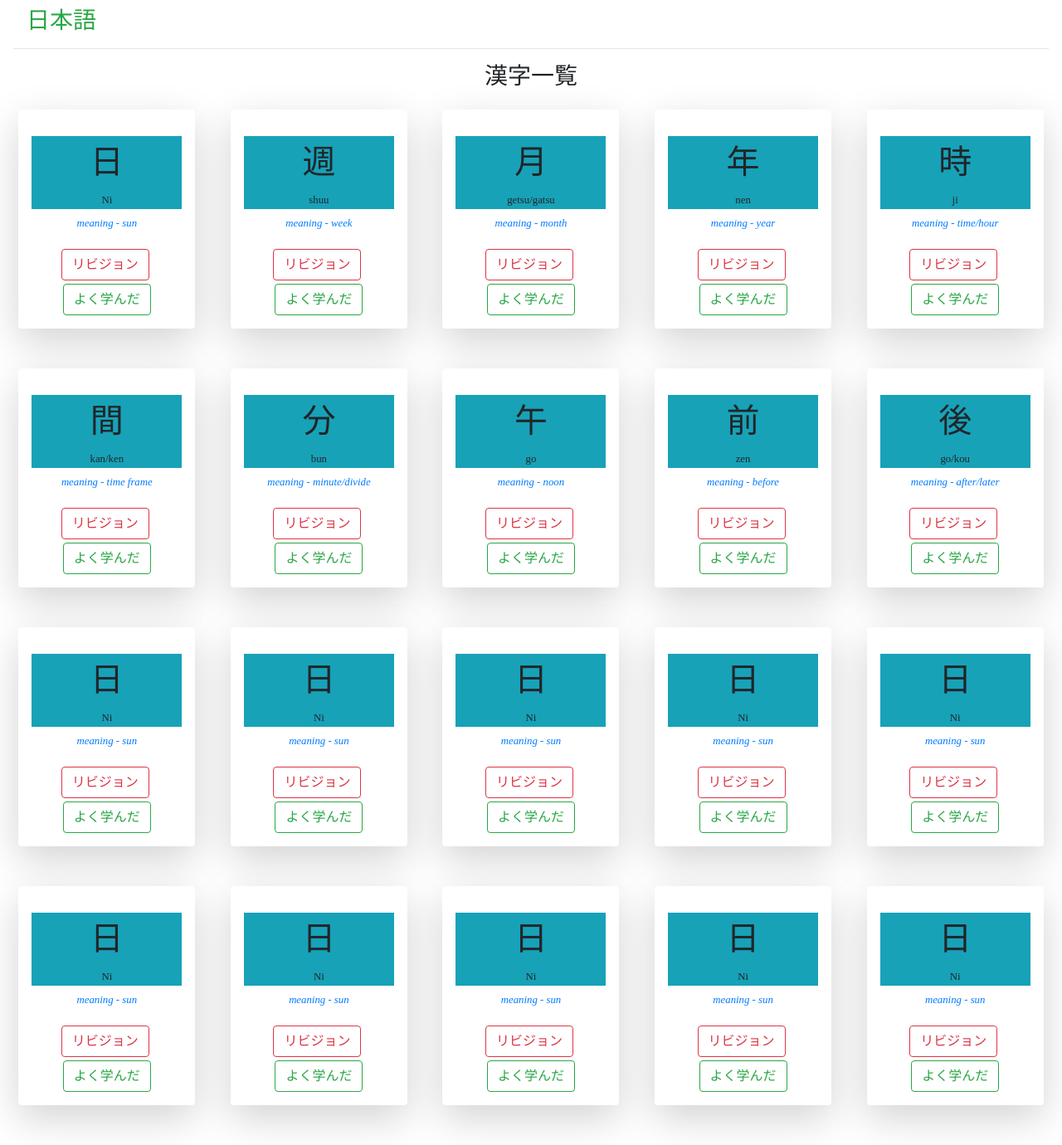
After one commit to pandeyroshan/Learn-Japanese, a Django app: page /kanji/ in a window 1280 px wide. The commit adds this page. Shown: the whole page at 83% size. Run offline with Django 3.2, Linux system fonts and the light colour scheme; some libraries are stand-ins or nearby versions.

Commit message:
漢字一覧ページを追加

```diff
--- a/Nihon/urls.py
+++ b/Nihon/urls.py
@@ -4,5 +4,6 @@ from myapp import views
 
 urlpatterns = [
     path('admin/', admin.site.urls),
-    path('',views.index,name='index')
+    path('',views.index,name='index'),
+    path('kanji/',views.kanji,name='kanji')
 ]
--- a/myapp/templates/myapp/index.html
+++ b/myapp/templates/myapp/index.html
@@ -23,14 +23,14 @@
 
             <div class="container-fluid shadow-lg p-3 mb-5 bg-white rounded col-xl-5 col-md-6">
                 <p class="text-center bg-warning mt-3 mb-3 p-3 rounded"> 会話の日本語 </p>
-                <p class="text-center bg-danger mt-3 mb-3 p-3 rounded"> 漢字 </p>
+                <a href="/kanji" style="text-decoration: none; color: #000;"><p class="text-center bg-danger mt-3 mb-3 p-3 rounded"> 漢字 </p></a>
                 <p class="text-center bg-warning mt-3 mb-3 p-3 rounded"> 学習リソース </p>
                 <p class="text-center bg-danger mt-3 mb-3 p-3 rounded"> ソング </p>
                 <br>
                 <hr>
                 <br>
-                <a href="#" style="text-decoration: none;"><p class="text-center bg-info mt-3 mb-3 p-3 rounded">練習 会話</p></a>
-                <a href="#" style="text-decoration: none;"><p class="text-center bg-info mt-3 mb-3 p-3 rounded">練習 漢字</p></a>
+                <a href="#" style="text-decoration: none; color: #000;"><p class="text-center bg-info mt-3 mb-3 p-3 rounded">練習 会話</p></a>
+                <a href="#" style="text-decoration: none; color: #000;"><p class="text-center bg-info mt-3 mb-3 p-3 rounded">練習 漢字</p></a>
             </div>
         </div>
 
--- /dev/null
+++ b/myapp/templates/myapp/kanji.html
@@ -0,0 +1,223 @@
+{%load static%}
+<!DOCTYPE html>
+<html translate="no">
+    <head>
+        <title>日本語 漢字</title>
+        <meta name="google" content="notranslate">
+        <meta name="viewport" content="width=device-width, initial-scale=1">
+        <link rel="stylesheet" href="https://stackpath.bootstrapcdn.com/bootstrap/4.5.0/css/bootstrap.min.css" integrity="sha384-9aIt2nRpC12Uk9gS9baDl411NQApFmC26EwAOH8WgZl5MYYxFfc+NcPb1dKGj7Sk" crossorigin="anonymous">
+        <link href="https://fonts.googleapis.com/css2?family=Noto+Serif+JP:wght@900&display=swap" rel="stylesheet">
+    </head>
+    <body class="ml-3 mr-3" style="font-family: 'Noto Serif JP', serif;">
+        <h3 class="text-success text-left font-weight-light mt-2 ml-3">日本語</h3>
+
+        <hr>
+        <h3 class="text-center mt-2 font-weight-light pb-3">漢字一覧</h3>
+        <div class="row justify-content-center">
+
+            <div class="container-fluid shadow-lg p-3 mb-5 bg-white rounded col-xl-2 col-md-3">
+                <h1 class="text-center bg-info mt-3 p-2" style="margin: 0;">日</h1>
+                <p class="text-center bg-info mb-1"><small>Ni</small></p>
+                <p class="text-center text-primary"><small><em>meaning - sun</em></small></p>
+                <div class="row justify-content-center">
+                    <button class="btn btn-outline-danger mt-1 mr-1">リビジョン</button>
+                    <button class="btn btn-outline-success mt-1">よく学んだ</button>
+                </div>
+            </div>
+            <div class="container-fluid shadow-lg p-3 mb-5 bg-white rounded col-xl-2 col-md-3">
+                <h1 class="text-center bg-info mt-3 p-2" style="margin: 0;">週</h1>
+                <p class="text-center bg-info mb-1"><small>shuu</small></p>
+                <p class="text-center text-primary"><small><em>meaning - week</em></small></p>
+                <div class="row justify-content-center">
+                    <button class="btn btn-outline-danger mt-1 mr-1">リビジョン</button>
+                    <button class="btn btn-outline-success mt-1">よく学んだ</button>
+                </div>
+            </div>
+            <div class="container-fluid shadow-lg p-3 mb-5 bg-white rounded col-xl-2 col-md-3">
+                <h1 class="text-center bg-info mt-3 p-2" style="margin: 0;">月</h1>
+                <p class="text-center bg-info mb-1"><small>getsu/gatsu</small></p>
+                <p class="text-center text-primary"><small><em>meaning - month</em></small></p>
+                <div class="row justify-content-center">
+                    <button class="btn btn-outline-danger mt-1 mr-1">リビジョン</button>
+                    <button class="btn btn-outline-success mt-1">よく学んだ</button>
+                </div>
+            </div>
+            <div class="container-fluid shadow-lg p-3 mb-5 bg-white rounded col-xl-2 col-md-3">
+                <h1 class="text-center bg-info mt-3 p-2" style="margin: 0;">年</h1>
+                <p class="text-center bg-info mb-1"><small>nen</small></p>
+                <p class="text-center text-primary"><small><em>meaning - year</em></small></p>
+                <div class="row justify-content-center">
+                    <button class="btn btn-outline-danger mt-1 mr-1">リビジョン</button>
+                    <button class="btn btn-outline-success mt-1">よく学んだ</button>
+                </div>
+            </div>
+            <div class="container-fluid shadow-lg p-3 mb-5 bg-white rounded col-xl-2 col-md-3">
+                <h1 class="text-center bg-info mt-3 p-2" style="margin: 0;">時</h1>
+                <p class="text-center bg-info mb-1"><small>ji</small></p>
+                <p class="text-center text-primary"><small><em>meaning - time/hour</em></small></p>
+                <div class="row justify-content-center">
+                    <button class="btn btn-outline-danger mt-1 mr-1">リビジョン</button>
+                    <button class="btn btn-outline-success mt-1">よく学んだ</button>
+                </div>
+            </div>
+
+        </div>
+
+
+        <div class="row justify-content-center">
+
+            <div class="container-fluid shadow-lg p-3 mb-5 bg-white rounded col-xl-2 col-md-3">
+                <h1 class="text-center bg-info mt-3 p-2" style="margin: 0;">間</h1>
+                <p class="text-center bg-info mb-1"><small>kan/ken</small></p>
+                <p class="text-center text-primary"><small><em>meaning - time frame</em></small></p>
+                <div class="row justify-content-center">
+                    <button class="btn btn-outline-danger mt-1 mr-1">リビジョン</button>
+                    <button class="btn btn-outline-success mt-1">よく学んだ</button>
+                </div>
+            </div>
+            <div class="container-fluid shadow-lg p-3 mb-5 bg-white rounded col-xl-2 col-md-3">
+                <h1 class="text-center bg-info mt-3 p-2" style="margin: 0;">分</h1>
+                <p class="text-center bg-info mb-1"><small>bun</small></p>
+                <p class="text-center text-primary"><small><em>meaning - minute/divide</em></small></p>
+                <div class="row justify-content-center">
+                    <button class="btn btn-outline-danger mt-1 mr-1">リビジョン</button>
+                    <button class="btn btn-outline-success mt-1">よく学んだ</button>
+                </div>
+            </div>
+            <div class="container-fluid shadow-lg p-3 mb-5 bg-white rounded col-xl-2 col-md-3">
+                <h1 class="text-center bg-info mt-3 p-2" style="margin: 0;">午</h1>
+                <p class="text-center bg-info mb-1"><small>go</small></p>
+                <p class="text-center text-primary"><small><em>meaning - noon</em></small></p>
+                <div class="row justify-content-center">
+                    <button class="btn btn-outline-danger mt-1 mr-1">リビジョン</button>
+                    <button class="btn btn-outline-success mt-1">よく学んだ</button>
+                </div>
+            </div>
+            <div class="container-fluid shadow-lg p-3 mb-5 bg-white rounded col-xl-2 col-md-3">
+                <h1 class="text-center bg-info mt-3 p-2" style="margin: 0;">前</h1>
+                <p class="text-center bg-info mb-1"><small>zen</small></p>
+                <p class="text-center text-primary"><small><em>meaning - before</em></small></p>
+                <div class="row justify-content-center">
+                    <button class="btn btn-outline-danger mt-1 mr-1">リビジョン</button>
+                    <button class="btn btn-outline-success mt-1">よく学んだ</button>
+                </div>
+            </div>
+            <div class="container-fluid shadow-lg p-3 mb-5 bg-white rounded col-xl-2 col-md-3">
+                <h1 class="text-center bg-info mt-3 p-2" style="margin: 0;">後</h1>
+                <p class="text-center bg-info mb-1"><small>go/kou</small></p>
+                <p class="text-center text-primary"><small><em>meaning - after/later</em></small></p>
+                <div class="row justify-content-center">
+                    <button class="btn btn-outline-danger mt-1 mr-1">リビジョン</button>
+                    <button class="btn btn-outline-success mt-1">よく学んだ</button>
+                </div>
+            </div>
+
+        </div>
+
+
+        <div class="row justify-content-center">
+
+            <div class="container-fluid shadow-lg p-3 mb-5 bg-white rounded col-xl-2 col-md-3">
+                <h1 class="text-center bg-info mt-3 p-2" style="margin: 0;">日</h1>
+                <p class="text-center bg-info mb-1"><small>Ni</small></p>
+                <p class="text-center text-primary"><small><em>meaning - sun</em></small></p>
+                <div class="row justify-content-center">
+                    <button class="btn btn-outline-danger mt-1 mr-1">リビジョン</button>
+                    <button class="btn btn-outline-success mt-1">よく学んだ</button>
+                </div>
+            </div>
+            <div class="container-fluid shadow-lg p-3 mb-5 bg-white rounded col-xl-2 col-md-3">
+                <h1 class="text-center bg-info mt-3 p-2" style="margin: 0;">日</h1>
+                <p class="text-center bg-info mb-1"><small>Ni</small></p>
+                <p class="text-center text-primary"><small><em>meaning - sun</em></small></p>
+                <div class="row justify-content-center">
+                    <button class="btn btn-outline-danger mt-1 mr-1">リビジョン</button>
+                    <button class="btn btn-outline-success mt-1">よく学んだ</button>
+                </div>
+            </div>
+            <div class="container-fluid shadow-lg p-3 mb-5 bg-white rounded col-xl-2 col-md-3">
+                <h1 class="text-center bg-info mt-3 p-2" style="margin: 0;">日</h1>
+                <p class="text-center bg-info mb-1"><small>Ni</small></p>
+                <p class="text-center text-primary"><small><em>meaning - sun</em></small></p>
+                <div class="row justify-content-center">
+                    <button class="btn btn-outline-danger mt-1 mr-1">リビジョン</button>
+                    <button class="btn btn-outline-success mt-1">よく学んだ</button>
+                </div>
+            </div>
+            <div class="container-fluid shadow-lg p-3 mb-5 bg-white rounded col-xl-2 col-md-3">
+                <h1 class="text-center bg-info mt-3 p-2" style="margin: 0;">日</h1>
+                <p class="text-center bg-info mb-1"><small>Ni</small></p>
+                <p class="text-center text-primary"><small><em>meaning - sun</em></small></p>
+                <div class="row justify-content-center">
+                    <button class="btn btn-outline-danger mt-1 mr-1">リビジョン</button>
+                    <button class="btn btn-outline-success mt-1">よく学んだ</button>
+                </div>
+            </div>
+            <div class="container-fluid shadow-lg p-3 mb-5 bg-white rounded col-xl-2 col-md-3">
+                <h1 class="text-center bg-info mt-3 p-2" style="margin: 0;">日</h1>
+                <p class="text-center bg-info mb-1"><small>Ni</small></p>
+                <p class="text-center text-primary"><small><em>meaning - sun</em></small></p>
+                <div class="row justify-content-center">
+                    <button class="btn btn-outline-danger mt-1 mr-1">リビジョン</button>
+                    <button class="btn btn-outline-success mt-1">よく学んだ</button>
+                </div>
+            </div>
+
+        </div>
+
+
+        <div class="row justify-content-center">
+
+            <div class="container-fluid shadow-lg p-3 mb-5 bg-white rounded col-xl-2 col-md-3">
+                <h1 class="text-center bg-info mt-3 p-2" style="margin: 0;">日</h1>
+                <p class="text-center bg-info mb-1"><small>Ni</small></p>
+                <p class="text-center text-primary"><small><em>meaning - sun</em></small></p>
+                <div class="row justify-content-center">
+                    <button class="btn btn-outline-danger mt-1 mr-1">リビジョン</button>
+                    <button class="btn btn-outline-success mt-1">よく学んだ</button>
+                </div>
+            </div>
+            <div class="container-fluid shadow-lg p-3 mb-5 bg-white rounded col-xl-2 col-md-3">
+                <h1 class="text-center bg-info mt-3 p-2" style="margin: 0;">日</h1>
+                <p class="text-center bg-info mb-1"><small>Ni</small></p>
+                <p class="text-center text-primary"><small><em>meaning - sun</em></small></p>
+                <div class="row justify-content-center">
+                    <button class="btn btn-outline-danger mt-1 mr-1">リビジョン</button>
+                    <button class="btn btn-outline-success mt-1">よく学んだ</button>
+                </div>
+            </div>
+            <div class="container-fluid shadow-lg p-3 mb-5 bg-white rounded col-xl-2 col-md-3">
+                <h1 class="text-center bg-info mt-3 p-2" style="margin: 0;">日</h1>
+                <p class="text-center bg-info mb-1"><small>Ni</small></p>
+                <p class="text-center text-primary"><small><em>meaning - sun</em></small></p>
+                <div class="row justify-content-center">
+                    <button class="btn btn-outline-danger mt-1 mr-1">リビジョン</button>
+                    <button class="btn btn-outline-success mt-1">よく学んだ</button>
+                </div>
+            </div>
+            <div class="container-fluid shadow-lg p-3 mb-5 bg-white rounded col-xl-2 col-md-3">
+                <h1 class="text-center bg-info mt-3 p-2" style="margin: 0;">日</h1>
+                <p class="text-center bg-info mb-1"><small>Ni</small></p>
+                <p class="text-center text-primary"><small><em>meaning - sun</em></small></p>
+                <div class="row justify-content-center">
+                    <button class="btn btn-outline-danger mt-1 mr-1">リビジョン</button>
+                    <button class="btn btn-outline-success mt-1">よく学んだ</button>
+                </div>
+            </div>
+            <div class="container-fluid shadow-lg p-3 mb-5 bg-white rounded col-xl-2 col-md-3">
+                <h1 class="text-center bg-info mt-3 p-2" style="margin: 0;">日</h1>
+                <p class="text-center bg-info mb-1"><small>Ni</small></p>
+                <p class="text-center text-primary"><small><em>meaning - sun</em></small></p>
+                <div class="row justify-content-center">
+                    <button class="btn btn-outline-danger mt-1 mr-1">リビジョン</button>
+                    <button class="btn btn-outline-success mt-1">よく学んだ</button>
+                </div>
+            </div>
+
+        </div>
+
+    </body>
+    <script src="https://code.jquery.com/jquery-3.5.1.slim.min.js" integrity="sha384-DfXdz2htPH0lsSSs5nCTpuj/zy4C+OGpamoFVy38MVBnE+IbbVYUew+OrCXaRkfj" crossorigin="anonymous"></script>
+<script src="https://cdn.jsdelivr.net/npm/popper.js@1.16.0/dist/umd/popper.min.js" integrity="sha384-Q6E9RHvbIyZFJoft+2mJbHaEWldlvI9IOYy5n3zV9zzTtmI3UksdQRVvoxMfooAo" crossorigin="anonymous"></script>
+<script src="https://stackpath.bootstrapcdn.com/bootstrap/4.5.0/js/bootstrap.min.js" integrity="sha384-OgVRvuATP1z7JjHLkuOU7Xw704+h835Lr+6QL9UvYjZE3Ipu6Tp75j7Bh/kR0JKI" crossorigin="anonymous"></script>
+</html>
--- a/myapp/views.py
+++ b/myapp/views.py
@@ -4,3 +4,6 @@ from django.shortcuts import render
 
 def index(request):
     return render(request,'myapp/index.html')
+
+def kanji(request):
+    return render(request,'myapp/kanji.html')
```
Also changed, not shown: README.md, 1 other file.
